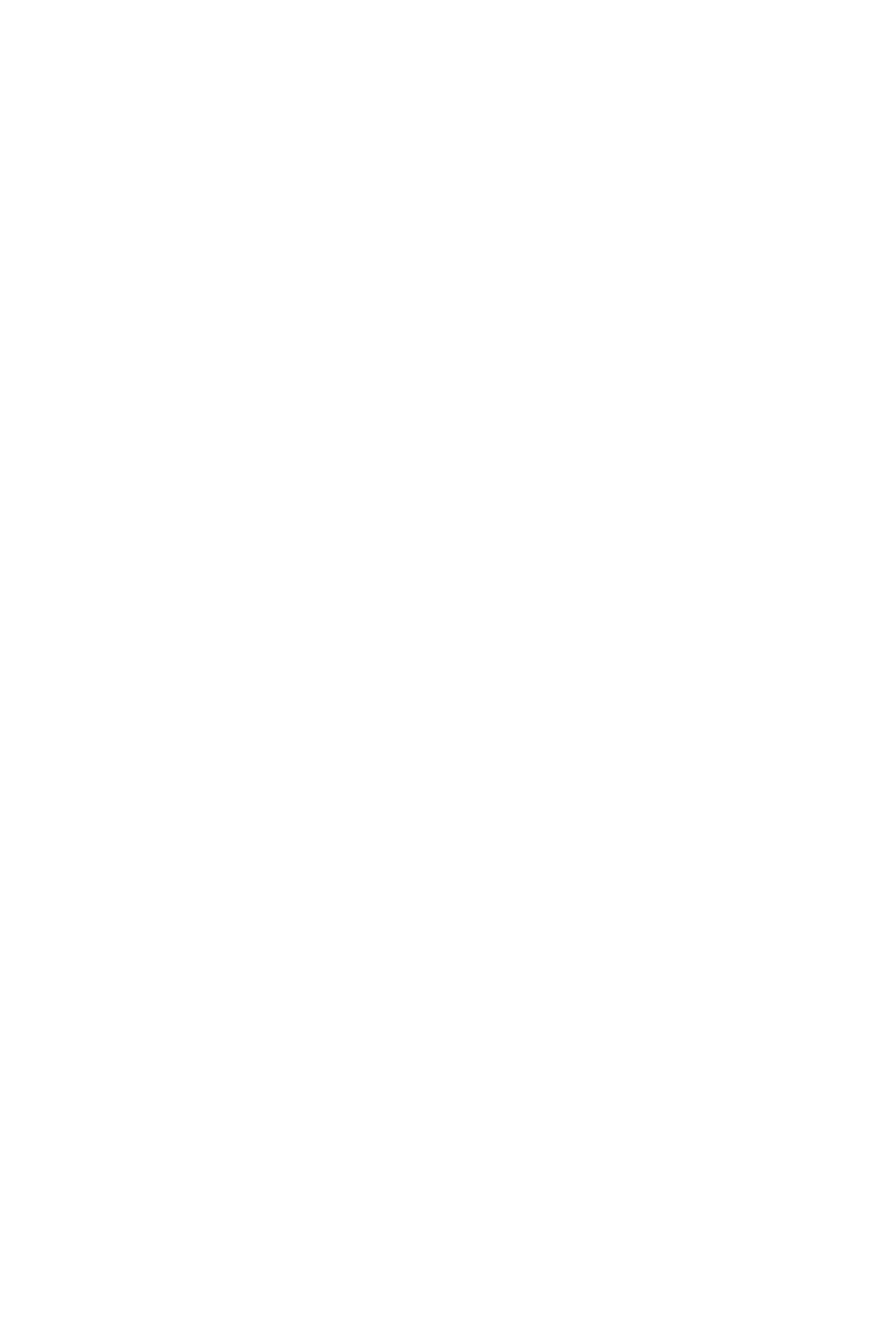
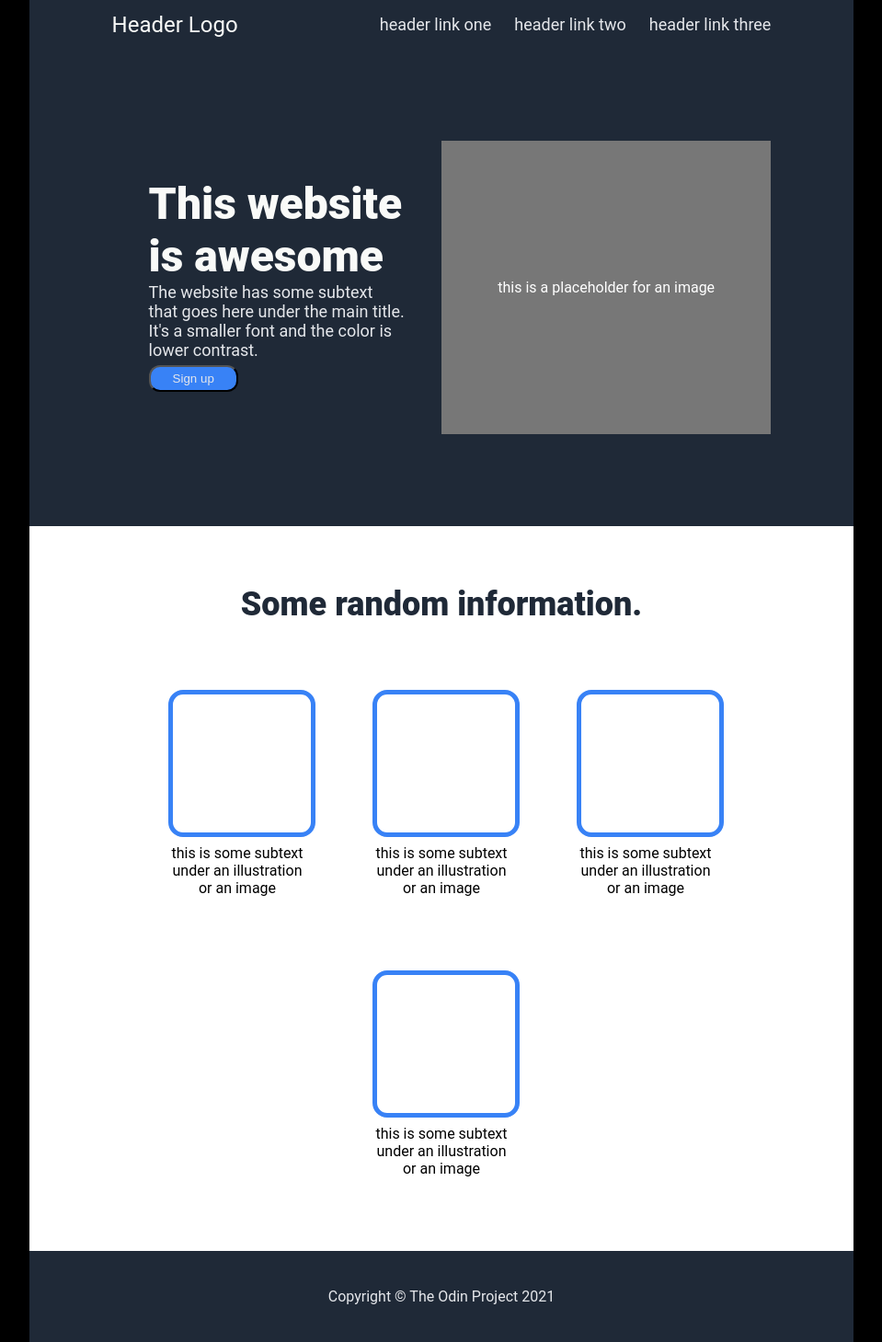
Before and after one commit to jwheelerHoops/foundations-landing-page, a plain HTML site: page index.html in a window 1280 px wide. Shown: the whole page at 92% size, without its empty margins (160-1119 px from the left). Before the commit the page ends 800 px from the top, so only its background shows below. Drawn offline with Linux system fonts and the light colour scheme.

Commit message:
hero and information sections

```diff
--- a/index.html
+++ b/index.html
@@ -8,16 +8,53 @@
 </head>
 <body>
     <div class="hero">
-
+        <div class="header">
+            <div class="header-logo">Header Logo</div>
+            <div class="header-link">
+                <ul>
+                    <li><a class="text" href="#">header link one</a></li>
+                    <li><a class="text" href="#">header link two</a></li>
+                    <li><a class="text" href="#">header link three</a></li>
+                </ul>
+            </div>
+        </div>
+        <div class="hero-container">
+            <div class="hero-content">
+                <div class="title">This website is awesome</div>
+                <div class="text">The website has some subtext that goes here under the main title. It's a smaller font and the color is lower contrast.</div>
+                <button>Sign up</button>
+            </div>
+            <div class="hero-image">
+                this is a placeholder for an image
+            </div>
+        </div>
     </div>
     <div class="information">
-
+        <h1 class="info-header">Some random information.</h1>
+        <div class="cards">
+            <div class="card">
+                <div class="card-image"></div>
+                this is some subtext under an illustration or an image
+            </div>
+            <div class="card">
+                <div class="card-image"></div>
+                this is some subtext under an illustration or an image
+            </div>
+            <div class="card">
+                <div class="card-image"></div>
+                this is some subtext under an illustration or an image
+            </div>
+            <div class="card">
+                <div class="card-image"></div>
+                this is some subtext under an illustration or an image
+            </div>
+        </div>
     </div>
     <div class="quote">
 
     </div>
     <div class="footer">
-
+        Copyright &copy; The Odin Project 2021
     </div>
 </body>
 </html>
--- a/styles.css
+++ b/styles.css
@@ -1,5 +1,126 @@
 body {
     font-family: 'Roboto', sans-serif;
+    margin: 0 15%;
+    background-color: black;
     display: flex;
     flex-direction: column;
 }
+
+/* common */
+.hero, .footer {
+    background-color: #1F2937;
+}
+
+ul {
+    display: flex;
+    list-style: none;
+    gap: 25px;
+}
+
+a {
+    text-decoration: none;
+}
+
+button {
+    background-color: #3882F6;
+    color: #E5E7EB;
+    margin: 6px 0;
+    padding: 5px 24px;
+    border-radius: 12px;
+}
+
+/* section 1 */
+.hero {
+    flex: 1;
+    padding: 0 10%;
+}
+
+.header {
+    display: flex;
+    justify-content: space-between;
+    align-items: center;
+}
+
+.header-logo {
+    font-size: 24px;
+    color: #F9FAF8;
+}
+
+.title {
+    font-size: 48px;
+    color: #F9FAF8;
+    font-weight: 900;
+}
+
+.text {
+    font-size: 18px;
+    color: #E5E7EB;
+}
+
+.hero-container {
+    display: flex;
+    margin: 100px 0;
+}
+
+.hero-content, .hero-image {
+    width: 50%;
+    flex: 1 1 auto;
+    padding: 40px;
+}
+
+.hero-image {
+    display: flex;
+    justify-content: center;
+    align-items: center;
+    background-color: #777777;
+    color: white;
+}
+
+/* section 2 */
+.information {
+    flex: 1;
+    padding: 0 10%;
+    background-color: white;
+}
+
+.info-header {
+    color: #1F2937;
+    font-size: 36px;
+    font-weight: 900;
+    padding: 40px;
+    text-align: center;
+}
+
+.cards {
+    display: flex;
+    justify-content: center;
+    align-items: center;
+    flex-wrap: wrap;
+    gap: 72px;
+    padding-bottom: 80px;
+}
+
+.card {
+    flex: 1;
+    max-width: 150px;
+    text-align: center;
+    padding: 0;
+}
+
+.card-image {
+    height: 150px;
+    width: 150px;
+    background-color: white;
+    border: 5px solid #3882F6;
+    border-radius: 10%;
+    margin: 8px 0;
+}
+
+/* footer */
+.footer {
+    display: flex;
+    align-items: center;
+    justify-content: center;
+    padding: 40px;
+    color: #E5E7EB;
+}
```
